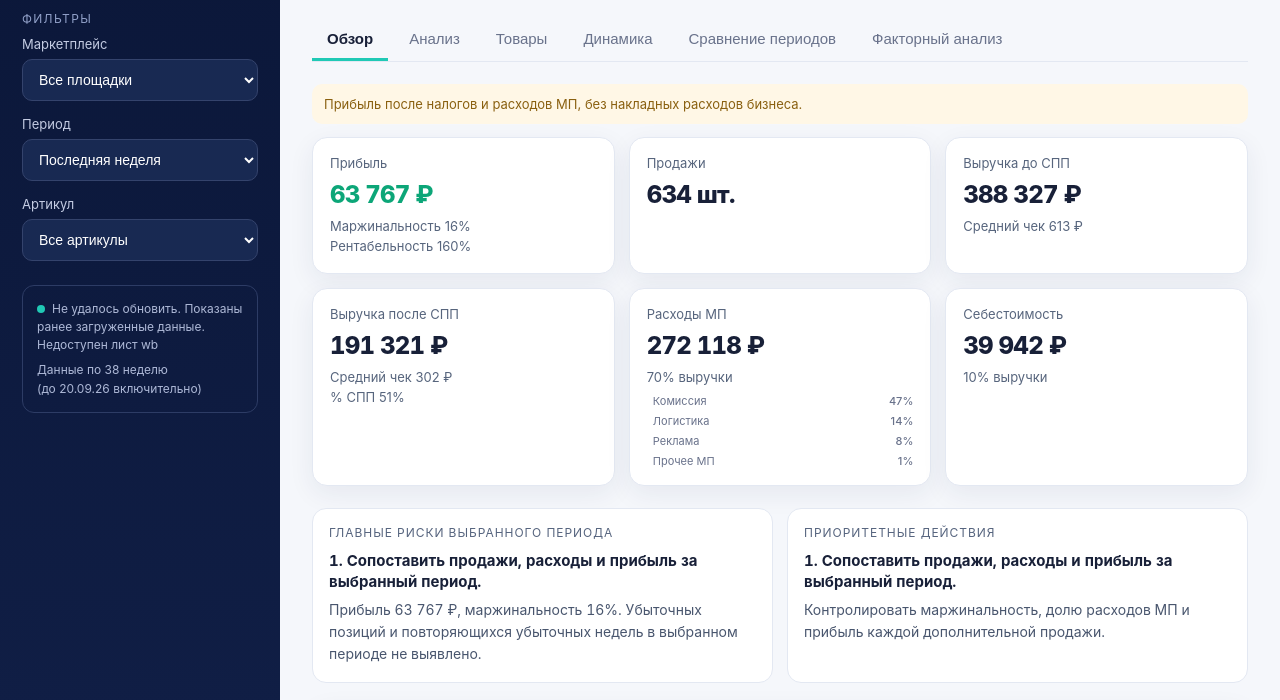
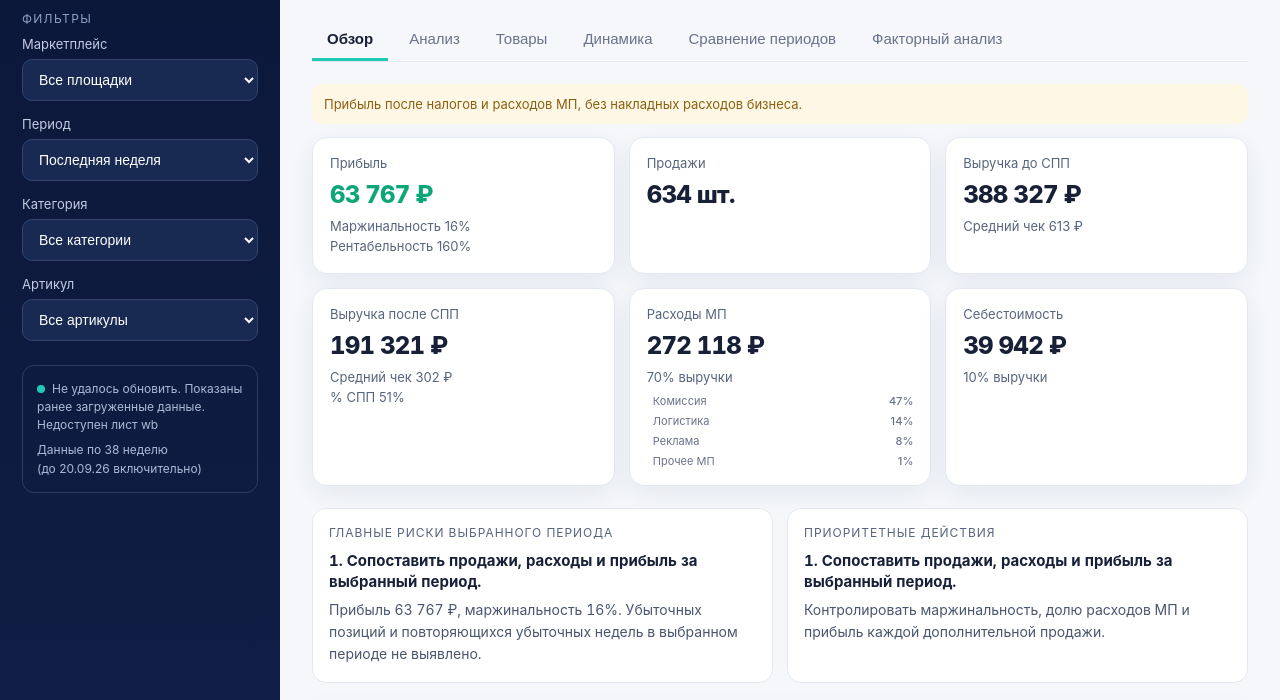
Before and after one commit to elenasmart2000-png/mp-owner-finance-dashboard, a plain HTML site: page index.html in a window 1280 px wide. Shown: the part 87-787 px from the top of the page. Drawn offline with Linux system fonts and the light colour scheme.

Commit message:
Add category filter to dashboard

```diff
--- a/index.html
+++ b/index.html
@@ -1906,5 +1906,116 @@ const comparisonStorageKey='mp-owner-finance-dashboard:comparison:'+location.pat
  });
 })();
 </script>
+<script id="owner-category-filter">
+(()=>{
+ const FALLBACK_CATEGORY_ENTRIES=[
+  ['БлузШоколад','Блузки'],['Mint-lilac3','Расчески'],['PinkLight2','Расчески'],
+  ['БлузАбстракц','Блузки'],['black1','Расчески'],['PinkHot5','Расчески'],
+  ['fuchsia4','Расчески'],['lavender6','Расчески'],['БлузБелая','Блузки'],
+  ['БлузГолубая','Блузки'],['Нераспределенное','Общее'],
+  ['неопознанный товар','Общее'],['БлузБордо','Блузки']
+ ];
+ const normalizeArticle=value=>String(value??'').trim().toLocaleLowerCase('ru-RU').replace(/ё/g,'е');
+ const fallbackMap=new Map(FALLBACK_CATEGORY_ENTRIES.map(([article,category])=>[normalizeArticle(article),category]));
+ let categoryMap=new Map(fallbackMap);
+ const categoryOf=article=>categoryMap.get(normalizeArticle(article))||'Без категории';
+ const categorySelect=document.createElement('select');
+ categorySelect.id='category';
+ categorySelect.setAttribute('aria-label','Категория');
+ const categoryField=document.createElement('div');
+ categoryField.className='field';
+ categoryField.innerHTML='<label for="category">Категория</label>';
+ categoryField.appendChild(categorySelect);
+ const articleSelect=document.getElementById('search');
+ const articleField=articleSelect?.closest('.field');
+ if(!articleField||document.getElementById('category'))return;
+ articleField.before(categoryField);
+
+ const matchesCategory=row=>categorySelect.value==='all'||categoryOf(row.article)===categorySelect.value;
+ const marketplaceRows=()=>{
+  const market=document.getElementById('market').value;
+  return raw.filter(row=>market==='all'||row.market===market);
+ };
+ function fillCategories(){
+  const selected=categorySelect.value||'all';
+  const categories=[...new Set([
+   ...categoryMap.values(),
+   ...(raw.some(row=>!categoryMap.has(normalizeArticle(row.article)))?['Без категории']:[])
+  ])].sort((a,b)=>a.localeCompare(b,'ru'));
+  categorySelect.innerHTML='<option value="all">Все категории</option>'+categories.map(category=>'<option value="'+escapeText(category)+'">'+escapeText(category)+'</option>').join('');
+  categorySelect.value=categories.includes(selected)?selected:'all';
+ }
+ const originalSelectedRows=selectedRows;
+ selectedRows=function(){return originalSelectedRows().filter(matchesCategory);};
+ fillArticles=function(){
+  fillCategories();
+  const selected=articleSelect.value;
+  const articles=[...new Set(marketplaceRows().filter(matchesCategory).map(row=>row.article))].sort((a,b)=>a.localeCompare(b,'ru'));
+  articleSelect.innerHTML='<option value="">Все артикулы</option>'+articles.map(article=>'<option value="'+escapeText(article)+'">'+escapeText(article)+'</option>').join('');
+  articleSelect.value=articles.includes(selected)?selected:'';
+ };
+ const updateCoverageForRows=rows=>{
+  const label=document.getElementById('dataset-coverage');
+  if(!label||!rows.length)return;
+  const latest=rows.reduce((best,row)=>!best||row.year>best.year||(row.year===best.year&&row.week>best.week)?row:best,null);
+  if(!latest)return;
+  const end=new Date(Date.UTC(latest.year,0,4));
+  end.setUTCDate(end.getUTCDate()-((end.getUTCDay()+6)%7)+(latest.week-1)*7+6);
+  const endDate=end.toLocaleDateString('ru-RU',{timeZone:'UTC',day:'2-digit',month:'2-digit',year:'2-digit'});
+  label.replaceChildren(document.createTextNode('Данные по '+latest.week+' неделю'),document.createElement('br'),document.createTextNode('(до '+endDate+' включительно)'));
+ };
+ const withCategoryRaw=(fn,self,args)=>{
+  if(categorySelect.value==='all')return fn.apply(self,args);
+  const allRows=raw;
+  raw=allRows.filter(matchesCategory);
+  try{return fn.apply(self,args);}finally{raw=allRows;updateCoverageForRows(allRows);}
+ };
+ const originalRenderChart=renderChart;
+ renderChart=function(){return withCategoryRaw(originalRenderChart,this,arguments);};
+ const originalRender=render;
+ render=function(){
+  const result=withCategoryRaw(originalRender,this,arguments);
+  queueMicrotask(()=>renderChart());
+  return result;
+ };
+ if(typeof renderSummary==='function'){
+  const originalRenderSummary=renderSummary;
+  renderSummary=function(){return withCategoryRaw(originalRenderSummary,this,arguments);};
+ }
+ if(typeof renderComparison==='function'){
+  const originalRenderComparison=renderComparison;
+  renderComparison=function(){return withCategoryRaw(originalRenderComparison,this,arguments);};
+ }
+ if(typeof v2Factor==='function'){
+  const originalV2Factor=v2Factor;
+  v2Factor=function(){return withCategoryRaw(originalV2Factor,this,arguments);};
+ }
+ categorySelect.addEventListener('change',()=>{fillArticles();render();});
+ document.getElementById('market').addEventListener('change',()=>{fillCategories();fillArticles();render();});
+ fillCategories();
+ fillArticles();
+ render();
+
+ function loadLiveCategories(){
+  return new Promise(resolve=>{
+   const callback='ownerCategoryCallback_'+Date.now();
+   const script=document.createElement('script');
+   const finish=()=>{delete window[callback];script.remove();resolve();};
+   window[callback]=payload=>{
+    try{
+     const liveEntries=(payload?.table?.rows||[]).map(row=>[row?.c?.[0]?.v,row?.c?.[1]?.v]).filter(([article,category])=>String(article??'').trim()&&String(category??'').trim());
+     categoryMap=new Map(fallbackMap);
+     for(const [article,category] of liveEntries)categoryMap.set(normalizeArticle(article),String(category).trim());
+     fillCategories();fillArticles();render();
+    }finally{finish();}
+   };
+   script.onerror=finish;
+   script.src='https://docs.google.com/spreadsheets/d/1i1ywnXh21ijaDiGJ-bjZtTAkL3m4aSQzuyx4Abvc4r4/gviz/tq?gid=1448547621&range=I2:J1000&tqx=out:json;responseHandler:'+encodeURIComponent(callback);
+   document.head.appendChild(script);
+  });
+ }
+ loadLiveCategories().catch(()=>{});
+})();
+</script>
 </body>
 </html>
```
